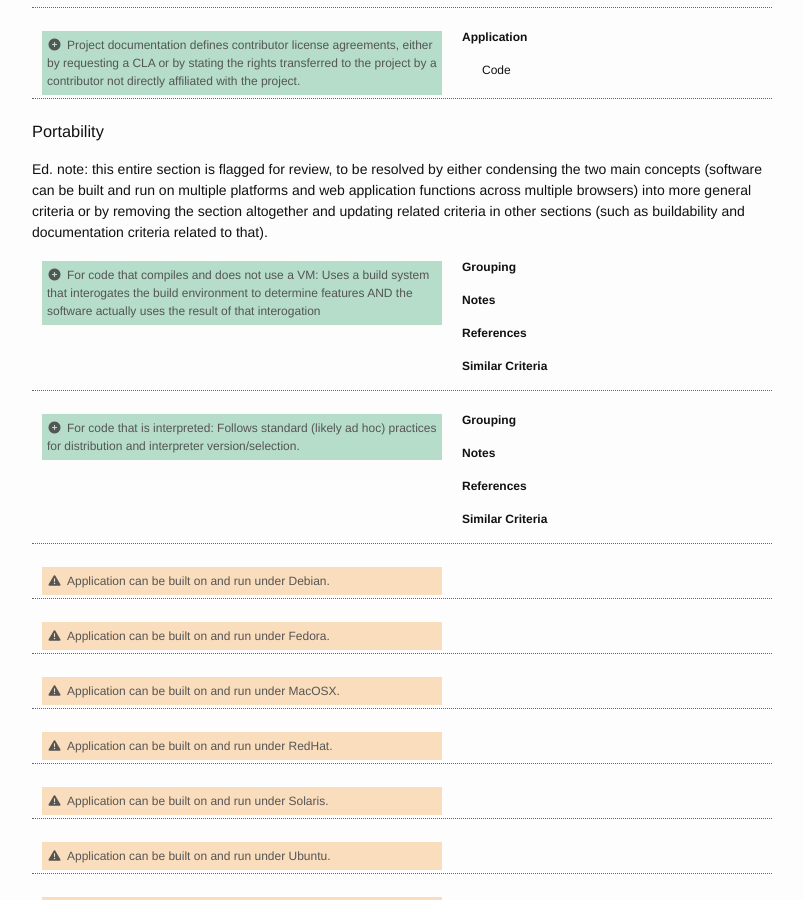
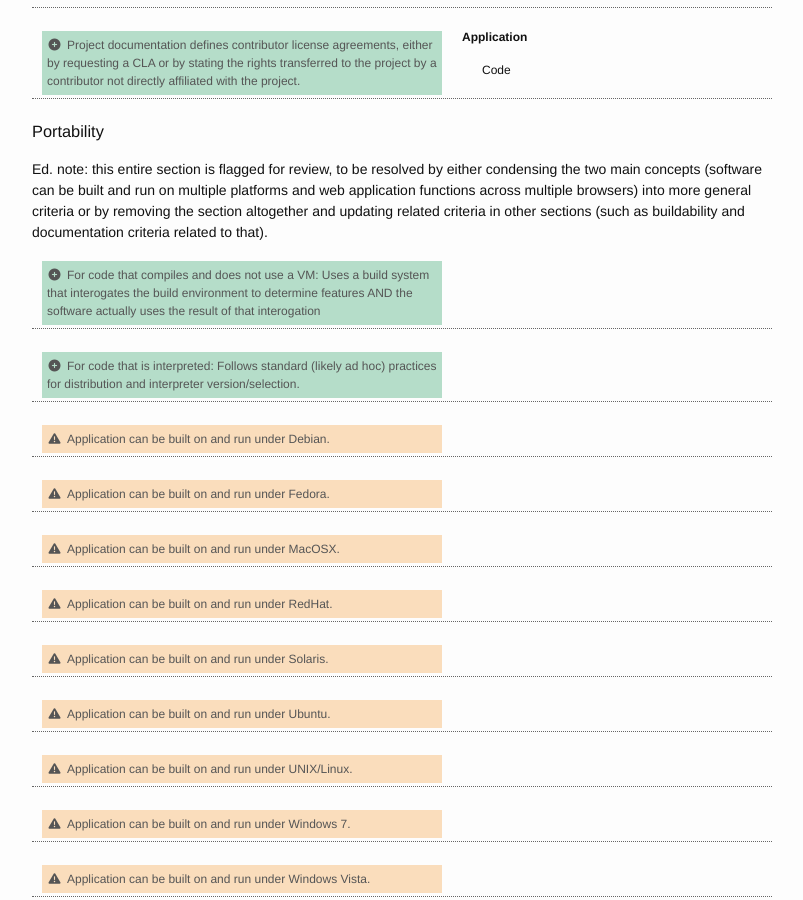
Before and after one commit to roomthily/technology-evaluation-research, a Jekyll site: the page built from guidelines/draft/index.md, in a window 1280 px wide and 900 px high, scrolled down 15211 px. Shown: the whole window, without its empty margins (238-1041 px from the left). Built offline with Jekyll 4.4.1, drawn with Linux system fonts in a browser that asks for light colours; nearby versions of some CDN libraries; a script that is not in the unit is left out.

Commit message:
updated portability

```diff
--- a/guidelines/draft/index.md
+++ b/guidelines/draft/index.md
@@ -1199,7 +1199,6 @@
                 <p>Code</p>
             </div>
         </div>
-
     </div> <!-- end Sustainability:Licensing -->
 
     <h3 id="sustainability-portability">Portability</h3>
@@ -1211,14 +1210,6 @@
                 <p class="revision added"><i class="fa fa-plus-circle fa-fw"></i>For code that compiles and does not use a VM: Uses a build system that interogates the build environment to determine features AND the software actually uses the result of that interogation</p>
             </div>
             <div class="metadata">
-                <h4>Grouping</h4>
-                <p></p>
-                <h4>Notes</h4>
-                <p></p>
-                <h4>References</h4>
-                <p><a href="#"></a></p>
-                <h4>Similar Criteria</h4>
-                <p><a href="#"></a></p>
             </div>
         </div>
         <div class="criterion">
@@ -1226,14 +1217,6 @@
                 <p class="revision added"><i class="fa fa-plus-circle fa-fw"></i>For code that is interpreted: Follows standard (likely ad hoc) practices for distribution and interpreter version/selection.</p>
             </div>
             <div class="metadata">
-                <h4>Grouping</h4>
-                <p></p>
-                <h4>Notes</h4>
-                <p></p>
-                <h4>References</h4>
-                <p><a href="#"></a></p>
-                <h4>Similar Criteria</h4>
-                <p><a href="#"></a></p>
             </div>
         </div>
 
```
